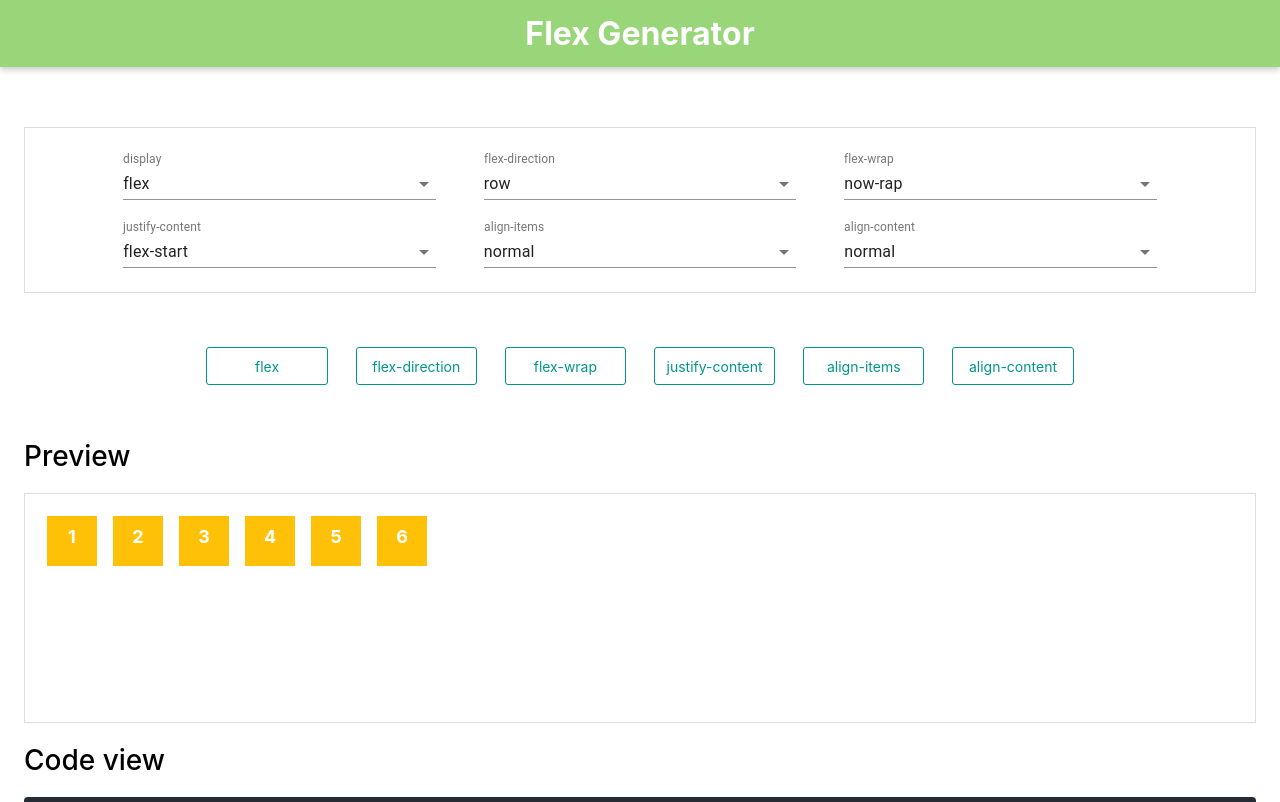
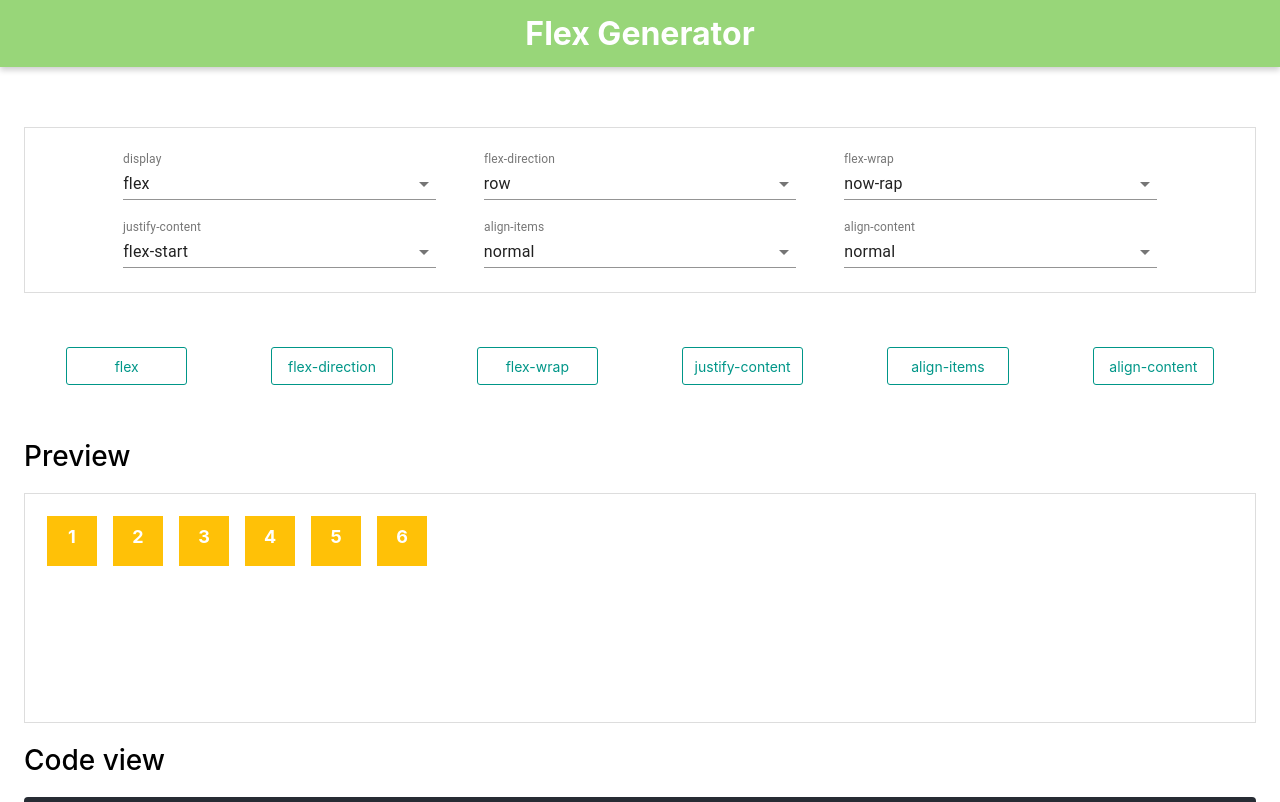
Before and after one commit to Yota-K/flex-generator, a React (Create React App) app in the folder app/: page / in a window 1280 px wide. Shown: the top 802 px of the page. Built offline with nearby package versions, Linux system fonts and the light colour scheme; the HTML template or start-up script is replaced by a standard one.

Commit message:
ボタン部分のCSSを変更。

```diff
--- a/app/src/styled-components/Container.js
+++ b/app/src/styled-components/Container.js
@@ -12,7 +12,5 @@ export const PropertyContainer = styled.div`
 
 export const InfoContainer = styled.div`
     ${Base}
-    justify-content: center;
-    width: 80%;
-    margin: 0 10%;
+    justify-content: space-around;
 `
```
